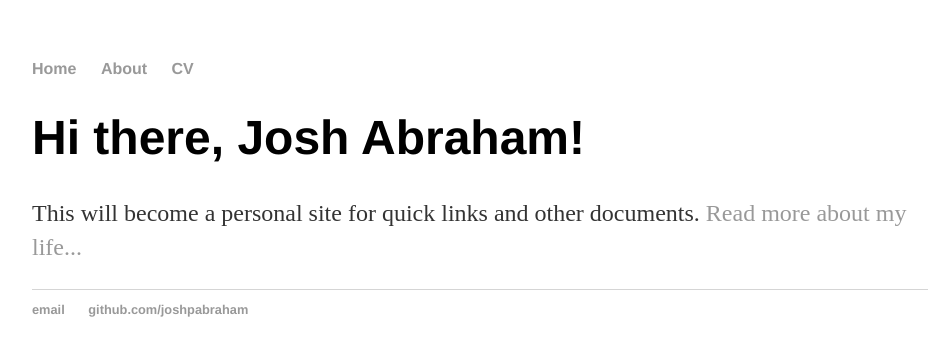
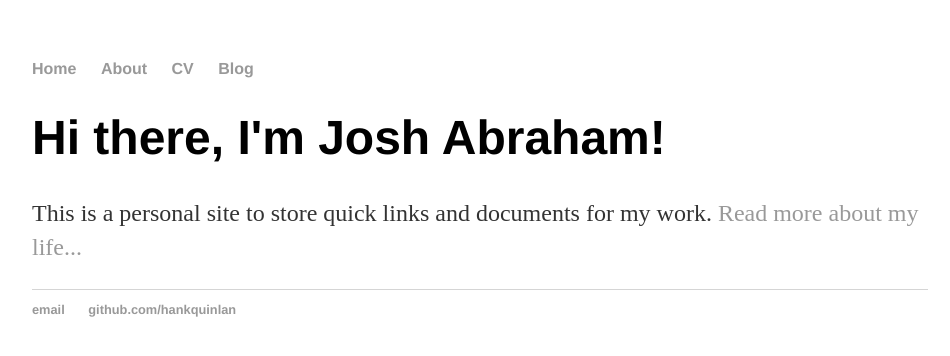
Before and after one commit to joshpabraham/joshpabraham.github.io, a Jekyll site: the page built from index.html, in a window 1280 px wide. Shown: the top 356 px of the page, without its empty margins (160-1110 px from the left). Built offline with Jekyll 4.4.1, drawn with Linux system fonts in a browser that asks for light colours.

Commit message:
Update index.html

```diff
--- a/index.html
+++ b/index.html
@@ -1,29 +1,8 @@
-<!DOCTYPE html>
-<html>
-	<head>
-		<title>Joshua Abraham's Personal Site</title>
-		<!-- link to main stylesheet -->
-		<link rel="stylesheet" type="text/css" href="/css/main.css">
-	</head>
-	<body>
-		<nav>
-    		<ul>
-        		<li><a href="/">Home</a></li>
-	        	<li><a href="/about">About</a></li>
-        		<li><a href="/cv">CV</a></li>
-    		</ul>
-		</nav>
-		<div class="container">
-    		<div class="blurb">
-        		<h1>Hi there, Josh Abraham!</h1>
-				<p>This will become a personal site for quick links and other documents. <a href="/about">Read more about my life...</a></p>
-    		</div><!-- /.blurb -->
-		</div><!-- /.container -->
-		<footer>
-    		<ul>
-        		<li><a href="mailto:joshpabraham@gmail.com">email</a></li>
-        		<li><a href="https://github.com/joshpabraham">github.com/joshpabraham</a></li>
-			</ul>
-		</footer>
-	</body>
-</html>
+---
+layout: default
+title: Joshua Abraham's Personal Site
+---
+<div class="blurb">
+	<h1>Hi there, I'm Josh Abraham!</h1>
+	<p>This is a personal site to store quick links and documents for my work. <a href="/about">Read more about my life...</a></p>
+</div><!-- /.blurb -->
```
